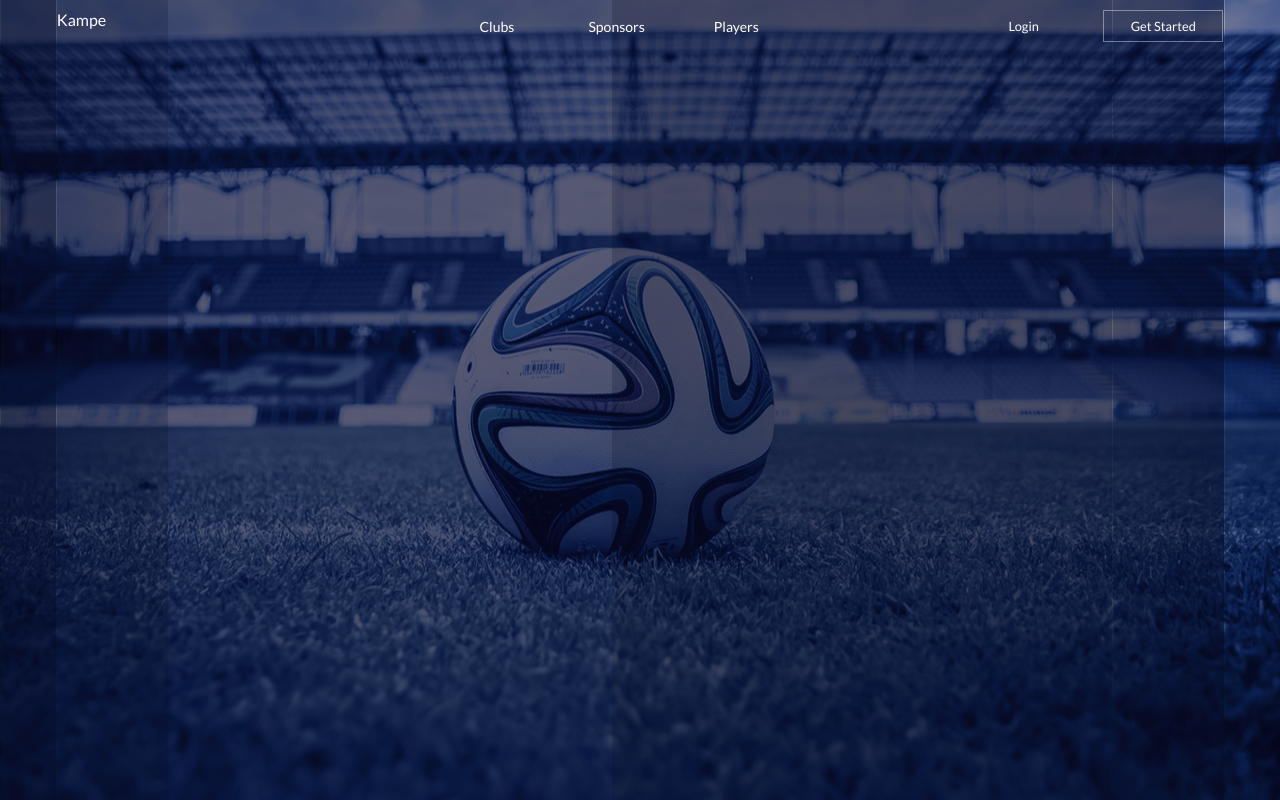
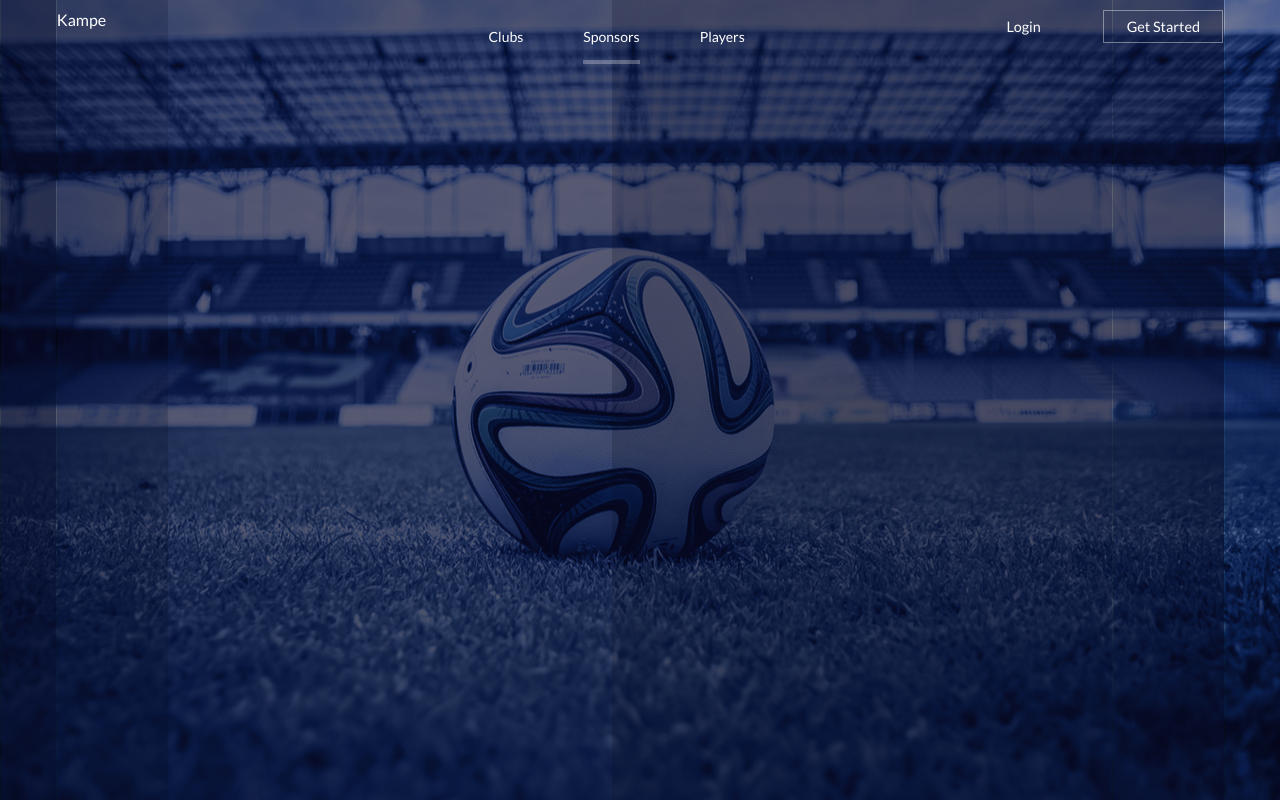
Before and after one commit to bimbowande/Kampe, a React app: page / in a window 1280 px wide. Built offline with nearby package versions, Linux system fonts and the light colour scheme.

Commit message:
bottom border

```diff
--- a/src/styles/nav.scss
+++ b/src/styles/nav.scss
@@ -47,14 +47,14 @@
        margin-left: 20px;
        background: transparent;
        border:none;
-       font-size: .8rem;
+       font-size: .9rem;
        @extend %fw1;
        padding:7px;
        color:white;
        width:30%;
 
        &:not(:first-child){
-           border:1px solid rgba(255,255,255,.4);
+           border:1px ridge rgba(255,255,255,.4);
        }
     }
 }
@@ -65,9 +65,12 @@
     margin-left:30px;
     & a{
        display:inline-block;
-       width:30%;
+       margin:10px 30px;
+    //    width:30%;
        color:white;
+       padding-bottom: 15px;
        @extend %link-fix;
+       &:nth-child(2){border-bottom: 4px inset rgba(255, 255, 255, 0.261);}
     }
 }
 
```
